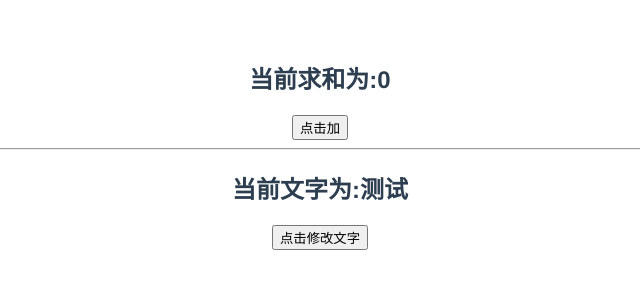
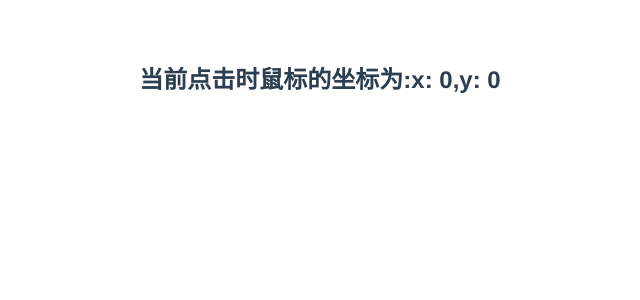
Before and after one commit to PeiJian0317/Vue3-Study, a Vue app: page / in a window 1280 px wide. Shown: the top 300 px of the page, without its empty margins (320-960 px from the left). Built offline with nearby package versions, Linux system fonts and the light colour scheme.

Commit message:
hooks自定义函数

```diff
--- a/src/components/test.vue
+++ b/src/components/test.vue
@@ -1,34 +1,17 @@
 <template>
- <h2>当前求和为:{{ sum }}</h2>
- <button @click="sum++">点击加</button>
- <hr>
- <h2>当前文字为:{{ msg }}</h2>
- <button @click="msg += '!'">点击修改文字</button>
+  <h2>当前点击时鼠标的坐标为:x: {{ point.x }},y: {{ point.y }}</h2>
 </template>
 
 <script>
-import { ref, watch } from 'vue';
+import usePoint from "../hooks/usePoint";
 export default {
   name: "test",
   setup() {
-    let sum = ref(0)
-    let msg = ref('测试')
-
-    //情况一:监视一个ref定义的响应式数据时
-    // watch(sum,(newValue,oldValue) =>{
-    //   console.log(newValue,oldValue)
-    // })
-
-    //情况二:监视多个ref定义的响应式数据时 --->写成数组形式
-    watch([sum,msg],(newValue,oldValue) =>{
-      console.log(newValue,oldValue)
-    })
-
+    const {point} = usePoint();
 
     // 需要把结果返回出去(返回的是一个对象)
     return {
-      sum,
-      msg
+      point
     };
 
   },
--- /dev/null
+++ b/src/hooks/usePoint.js
@@ -0,0 +1,21 @@
+import { reactive, onMounted, onBeforeUnmount } from 'vue'
+export default function(){
+        let point = reactive({
+            x: 0,
+            y: 0
+        })
+        function usePoint(event) {
+            point.x = event.pageX
+            point.y = event.pageY
+        }
+        onMounted(() => {
+            window.addEventListener('click', usePoint)
+        })
+        onBeforeUnmount(() => {
+            window.removeEventListener('click', usePoint)
+        })
+
+        return {
+            point
+        }
+}
```
